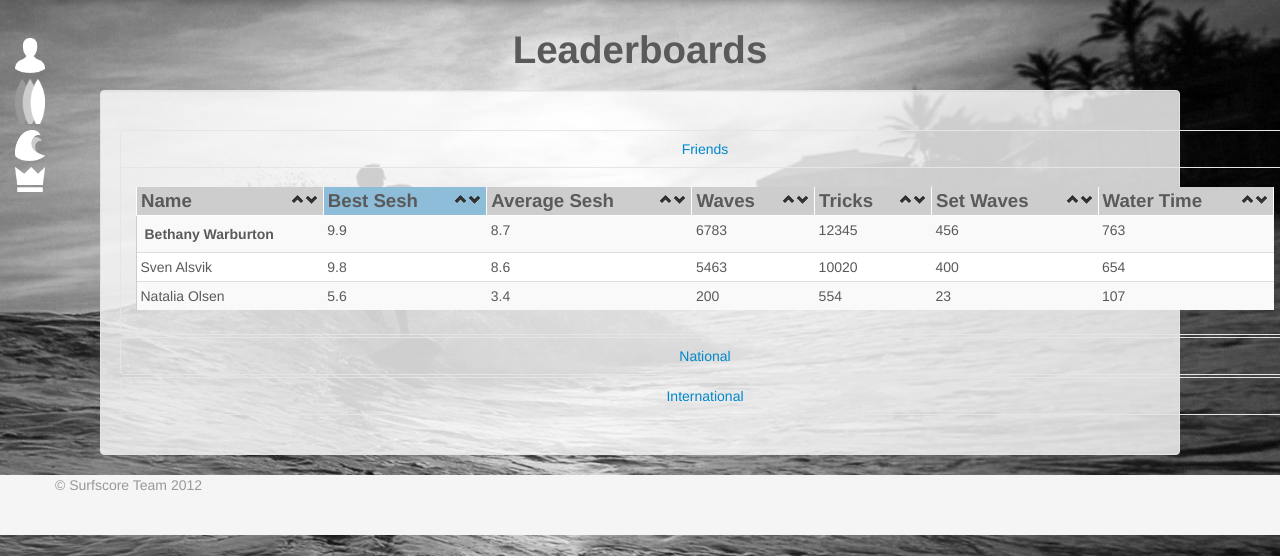
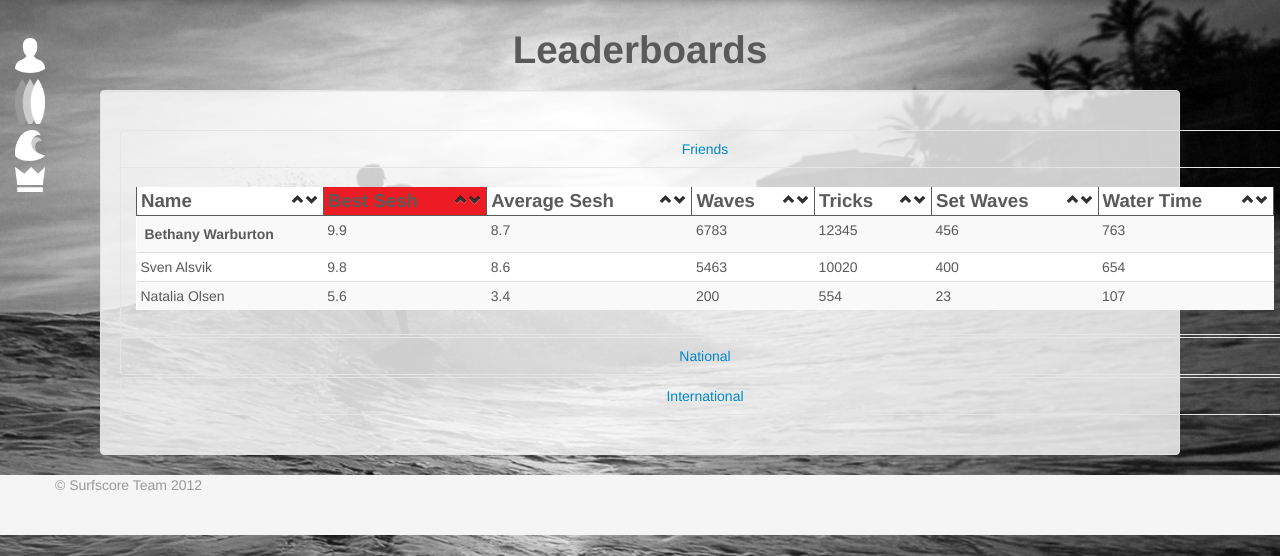
Before and after one commit to perendipity/surfstats, a PHP site: page /leaderboard.php in a window 1280 px wide. Shown: the part 60-616 px from the top of the page. Run offline with PHP 8.4, Linux system fonts and the light colour scheme; some web fonts are replaced.

Commit message:
i dont even know

```diff
--- a/css/surfscore.css
+++ b/css/surfscore.css
@@ -79,14 +79,14 @@ h6 {
 
 /* TABLES */
 table.tablesorter {
-    background-color: #CDCDCD;
+    background-color: #FFFFFF;
     margin:10px 0pt 15px;
     width: 100%;
     text-align: left;
 }
 table.tablesorter thead tr th, table.tablesorter tfoot tr th {
   /*  background-color: #e6EEEE;*/
-    border: 1px solid #FFF;
+    border: 1px solid ;
     font-size: 14pt;
     padding: 4px;
 }
@@ -102,11 +102,10 @@ table.tablesorter tbody td {
 }
 table.tablesorter tbody tr.odd td {
 
-
 }
 
 table.tablesorter thead tr .headerSortDown, table.tablesorter thead tr .headerSortUp {
-    background-color: #8dbdd8;
+    background-color: #ED1C24;
 }
 
 .tab {
```
